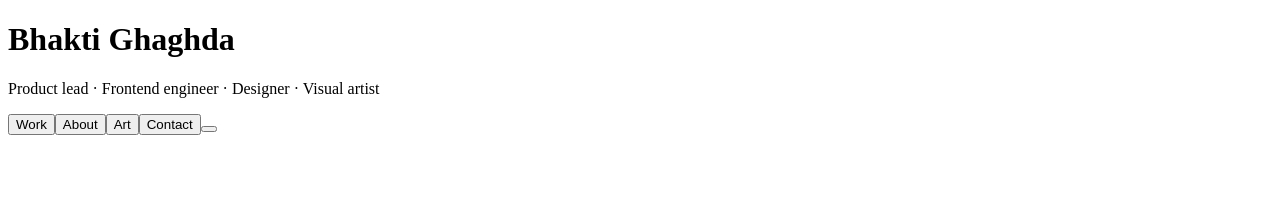
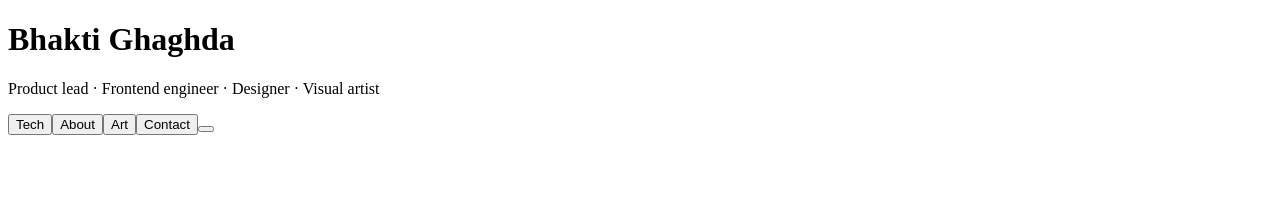
Before and after one commit to Butkii/portfolio, a React (Vite) app: page / in a window 1280 px wide. Shown: the top 204 px of the page. Built offline with nearby package versions, Linux system fonts and the light colour scheme; the HTML template or start-up script is replaced by a standard one.

Commit message:
Rename Work to Tech (label, menu, panel and #tech URL)

```diff
--- a/src/App.jsx
+++ b/src/App.jsx
@@ -5,8 +5,8 @@ import InstagramProfile from './components/InstagramProfile';
 import { profile, positioning, TAGS, experience, skills, education, art } from './content';
 
 const IDS = HOTSPOTS.map((h) => h.id);
-const TITLES = { work: 'Work', about: 'About', art: 'Art', contact: 'Contact' };
-const MENU = ['work', 'about', 'art', 'contact'];
+const TITLES = { tech: 'Tech', about: 'About', art: 'Art', contact: 'Contact' };
+const MENU = ['tech', 'about', 'art', 'contact'];
 
 function useTheme() {
   const [theme, setTheme] = useState(() => {
@@ -23,7 +23,7 @@ function useTheme() {
   return () => setTheme(isDark() ? 'light' : 'dark');
 }
 
-// Open panel is mirrored in the URL hash, so #work etc. are shareable and Back closes it.
+// Open panel is mirrored in the URL hash, so #tech etc. are shareable and Back closes it.
 function useHashPanel() {
   const read = () => {
     const h = window.location.hash.slice(1);
@@ -54,7 +54,7 @@ function Dots({ tags }) {
   );
 }
 
-function Work() {
+function Tech() {
   return (
     <>
       <h2 className="p-title">{positioning}</h2>
@@ -163,7 +163,7 @@ function Contact() {
   );
 }
 
-const CONTENT = { work: Work, about: About, art: Art, contact: Contact };
+const CONTENT = { tech: Tech, about: About, art: Art, contact: Contact };
 
 export default function App() {
   const toggleTheme = useTheme();
--- a/src/components/Scene.jsx
+++ b/src/components/Scene.jsx
@@ -2,11 +2,11 @@ import { useEffect, useRef, useState } from 'react';
 import { LINE_MARKUP, LAMP_MARKUP, GLOW_MARKUP, LAMP, MINX, W, H, MUG, EYE } from './girl.svg.js';
 
 // The desk scene is the site's navigation. Objects open panels:
-// laptop -> Work, easel -> Art, frame -> About, mug -> Contact.
+// laptop -> Tech, easel -> Art, frame -> About, mug -> Contact.
 // The lamp switches on/off, her eye follows the cursor, steam rises from the mug.
 
 export const HOTSPOTS = [
-  { id: 'work', label: 'Work', x1: 224, y1: 146, x2: 358, y2: 244, lx: '86%' },
+  { id: 'tech', label: 'Tech', x1: 224, y1: 146, x2: 358, y2: 244, lx: '86%' },
   { id: 'art', label: 'Art', x1: -120, y1: 112, x2: -10, y2: 258 },
   { id: 'about', label: 'About', x1: 46, y1: 10, x2: 110, y2: 96, below: true },
   { id: 'contact', label: 'Contact', x1: 350, y1: 188, x2: 396, y2: 246 },
--- a/src/components/girl.svg.js
+++ b/src/components/girl.svg.js
@@ -85,9 +85,9 @@ const S = [
   { t: 'rect', a: { x: 370, y: 248, width: 8, height: 128 }, line: true },
   { t: 'rect', a: { x: 190, y: 240, width: 196, height: 8 }, line: true },
 
-  // laptop (Work)
-  { t: 'path', a: { d: 'M232 232 L330 232 L334 240 L228 240 Z', class: 'obj-work' }, line: true },
-  { t: 'path', a: { d: 'M322 237 L346 152 L354 154 L330 239 Z', class: 'obj-work' }, line: true },
+  // laptop (Tech)
+  { t: 'path', a: { d: 'M232 232 L330 232 L334 240 L228 240 Z', class: 'obj-tech' }, line: true },
+  { t: 'path', a: { d: 'M322 237 L346 152 L354 154 L330 239 Z', class: 'obj-tech' }, line: true },
 
   // mug (Contact)
   { t: 'path', a: { d: 'M378 218 Q390 220 388 228 Q386 236 377 234', class: 'obj-contact' }, line: true, fill: 'none' },
--- a/src/styles.css
+++ b/src/styles.css
@@ -128,7 +128,7 @@ button { font: inherit; color: inherit; }
 }
 
 /* hovered / open object turns vermilion */
-.scene[data-hover='work'] .obj-work,
+.scene[data-hover='tech'] .obj-tech,
 .scene[data-hover='art'] .obj-art,
 .scene[data-hover='about'] .obj-about,
 .scene[data-hover='contact'] .obj-contact { color: var(--vermilion); stroke-width: 2; }
```
Also changed, not shown: 1 other file (tests, documents, lock files or other folders).
